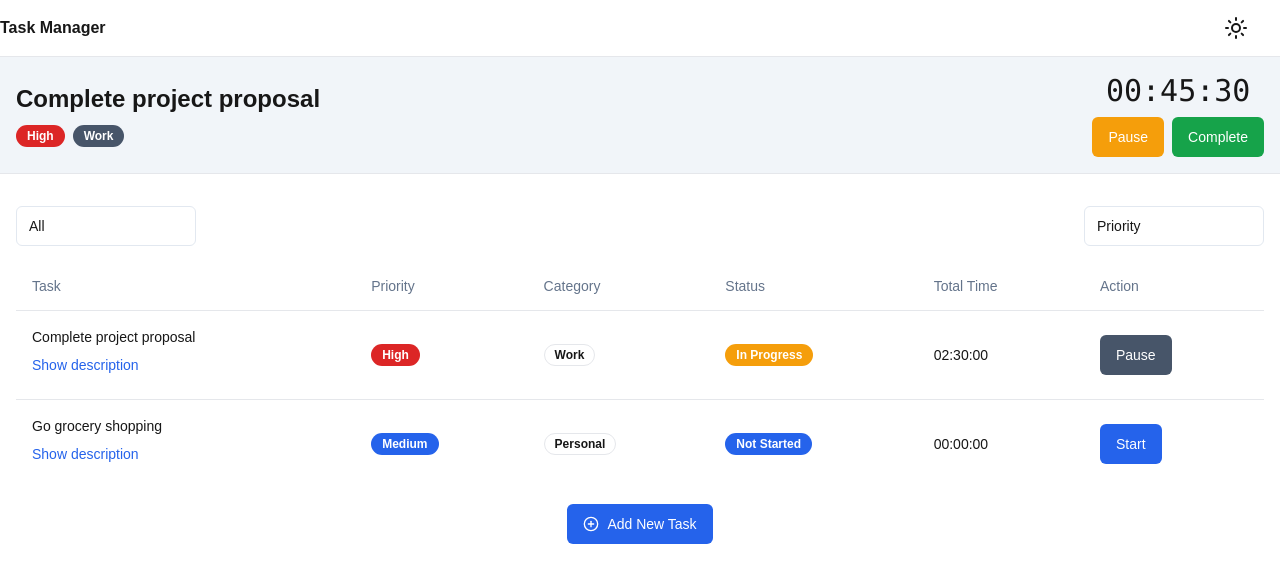
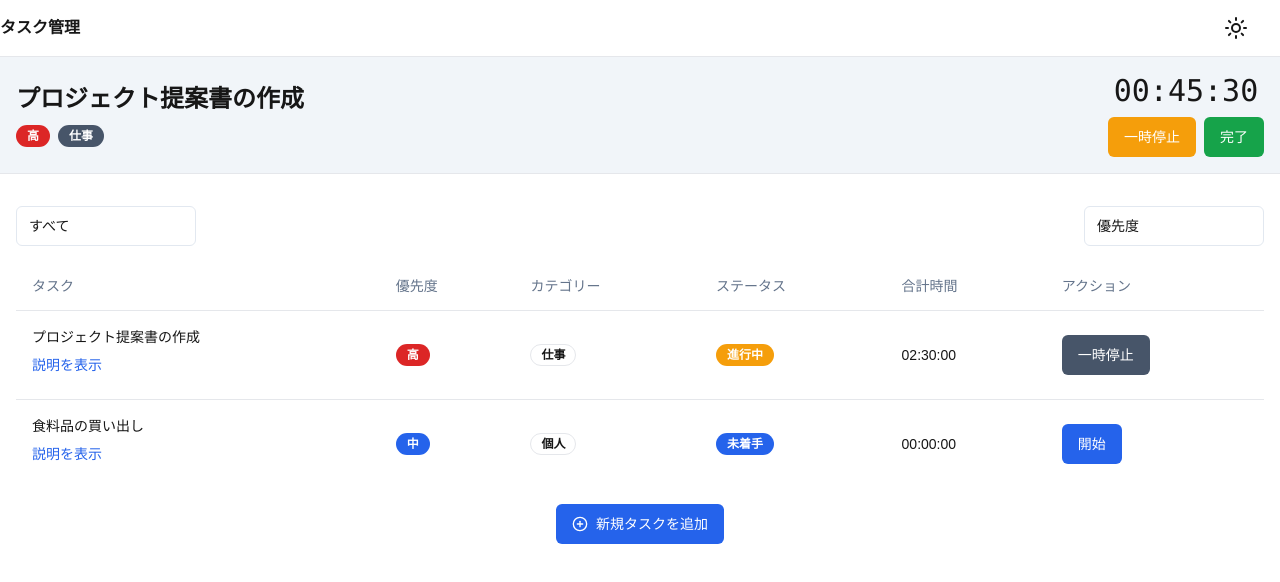
Before and after one commit to Saboten-Worker/task-management, a Next.js app: page / in a window 1280 px wide. Shown: the top 582 px of the page. Built offline with nearby package versions, Linux system fonts and the light colour scheme.

Commit message:
日本語に変更

```diff
--- a/src/app/layout.tsx
+++ b/src/app/layout.tsx
@@ -14,8 +14,8 @@ const geistMono = Geist_Mono({
 });
 
 export const metadata: Metadata = {
-  title: "Create Next App",
-  description: "Generated by create next app",
+  title: "タスク管理アプリ",
+  description: "効率的なタスク管理を実現するアプリケーション",
 };
 
 export default function RootLayout({
@@ -24,7 +24,7 @@ export default function RootLayout({
   children: React.ReactNode;
 }>) {
   return (
-    <html lang="en">
+    <html lang="ja" suppressHydrationWarning>
       <body
         className={`${geistSans.variable} ${geistMono.variable} antialiased`}
       >
--- a/src/components/active-task.tsx
+++ b/src/components/active-task.tsx
@@ -4,9 +4,9 @@ import { Button } from "@/components/ui/button"
 export function ActiveTask() {
   // This is a placeholder for the active task. In a real application, this would be dynamically rendered based on the current active task.
   const activeTask = {
-    name: "Complete project proposal",
-    priority: "High",
-    category: "Work",
+    name: "プロジェクト提案書の作成",
+    priority: "高",
+    category: "仕事",
     elapsedTime: "00:45:30",
   }
 
@@ -26,8 +26,8 @@ export function ActiveTask() {
           <div className="text-center">
             <div className="text-3xl font-mono mb-2">{activeTask.elapsedTime}</div>
             <div className="space-x-2">
-              <Button variant="warning">Pause</Button>
-              <Button variant="success">Complete</Button>
+              <Button variant="warning">一時停止</Button>
+              <Button variant="success">完了</Button>
             </div>
           </div>
         </div>
--- a/src/components/header.tsx
+++ b/src/components/header.tsx
@@ -12,7 +12,7 @@ export function Header() {
       <div className="container flex h-14 items-center">
         <div className="mr-4 hidden md:flex">
           <a className="mr-6 flex items-center space-x-2" href="/">
-            <span className="hidden font-bold sm:inline-block">Task Manager</span>
+            <span className="hidden font-bold sm:inline-block">タスク管理</span>
           </a>
         </div>
         <div className="flex flex-1 items-center justify-between space-x-2 md:justify-end">
@@ -20,13 +20,13 @@ export function Header() {
             <Button
               variant="ghost"
               size="icon"
-              aria-label="Toggle theme"
+              aria-label="テーマの切り替え"
               className="mr-6"
               onClick={() => setTheme(theme === "dark" ? "light" : "dark")}
             >
               <SunIcon className="h-6 w-6 rotate-0 scale-100 transition-all dark:-rotate-90 dark:scale-0" />
               <MoonIcon className="absolute h-6 w-6 rotate-90 scale-0 transition-all dark:rotate-0 dark:scale-100" />
-              <span className="sr-only">Toggle theme</span>
+              <span className="sr-only">テーマの切り替え</span>
             </Button>
           </nav>
         </div>
--- a/src/components/task-list.tsx
+++ b/src/components/task-list.tsx
@@ -12,20 +12,20 @@ import { PlusCircle } from "lucide-react"
 const tasks = [
   {
     id: 1,
-    name: "Complete project proposal",
-    description: "Write and review the project proposal for the new client.",
-    priority: "High",
-    category: "Work",
-    status: "In Progress",
+    name: "プロジェクト提案書の作成",
+    description: "新規クライアント向けのプロジェクト提案書を作成し、レビューする。",
+    priority: "高",
+    category: "仕事",
+    status: "進行中",
     totalTime: "02:30:00",
   },
   {
     id: 2,
-    name: "Go grocery shopping",
-    description: "Buy groceries for the week, including fruits, vegetables, and milk.",
-    priority: "Medium",
-    category: "Personal",
-    status: "Not Started",
+    name: "食料品の買い出し",
+    description: "今週の食料品（果物、野菜、牛乳など）を購入する。",
+    priority: "中",
+    category: "個人",
+    status: "未着手",
     totalTime: "00:00:00",
   },
   // Add more tasks as needed
@@ -45,35 +45,35 @@ export function TaskList() {
       <div className="mb-4 flex justify-between items-center">
         <Select value={filter} onValueChange={setFilter}>
           <SelectTrigger className="w-[180px]">
-            <SelectValue placeholder="Filter by status" />
+            <SelectValue placeholder="ステータスで絞り込む" />
           </SelectTrigger>
           <SelectContent>
-            <SelectItem value="all">All</SelectItem>
-            <SelectItem value="not-started">Not Started</SelectItem>
-            <SelectItem value="in-progress">In Progress</SelectItem>
-            <SelectItem value="completed">Completed</SelectItem>
+            <SelectItem value="all">すべて</SelectItem>
+            <SelectItem value="not-started">未着手</SelectItem>
+            <SelectItem value="in-progress">進行中</SelectItem>
+            <SelectItem value="completed">完了</SelectItem>
           </SelectContent>
         </Select>
         <Select value={sort} onValueChange={setSort}>
           <SelectTrigger className="w-[180px]">
-            <SelectValue placeholder="Sort by" />
+            <SelectValue placeholder="並び替え" />
           </SelectTrigger>
           <SelectContent>
-            <SelectItem value="priority">Priority</SelectItem>
-            <SelectItem value="name">Name</SelectItem>
-            <SelectItem value="category">Category</SelectItem>
+            <SelectItem value="priority">優先度</SelectItem>
+            <SelectItem value="name">タスク名</SelectItem>
+            <SelectItem value="category">カテゴリー</SelectItem>
           </SelectContent>
         </Select>
       </div>
       <Table>
         <TableHeader>
           <TableRow>
-            <TableHead>Task</TableHead>
-            <TableHead>Priority</TableHead>
-            <TableHead>Category</TableHead>
-            <TableHead>Status</TableHead>
-            <TableHead>Total Time</TableHead>
-            <TableHead>Action</TableHead>
+            <TableHead>タスク</TableHead>
+            <TableHead>優先度</TableHead>
+            <TableHead>カテゴリー</TableHead>
+            <TableHead>ステータス</TableHead>
+            <TableHead>合計時間</TableHead>
+            <TableHead>アクション</TableHead>
           </TableRow>
         </TableHeader>
         <TableBody>
@@ -85,7 +85,7 @@ export function TaskList() {
                   <Collapsible>
                     <CollapsibleTrigger asChild>
                       <Button variant="link" size="sm" className="p-0">
-                        Show description
+                        説明を表示
                       </Button>
                     </CollapsibleTrigger>
                     <CollapsibleContent className="mt-2">
@@ -97,7 +97,7 @@ export function TaskList() {
               <TableCell>
                 <Badge
                   variant={
-                    task.priority === "High" ? "destructive" : task.priority === "Medium" ? "default" : "secondary"
+                    task.priority === "高" ? "destructive" : task.priority === "中" ? "default" : "secondary"
                   }
                 >
                   {task.priority}
@@ -109,7 +109,7 @@ export function TaskList() {
               <TableCell>
                 <Badge
                   variant={
-                    task.status === "Completed" ? "success" : task.status === "In Progress" ? "warning" : "default"
+                    task.status === "完了" ? "success" : task.status === "進行中" ? "warning" : "default"
                   }
                 >
                   {task.status}
@@ -117,8 +117,8 @@ export function TaskList() {
               </TableCell>
               <TableCell>{task.totalTime}</TableCell>
               <TableCell>
-                <Button variant={task.status === "Not Started" ? "default" : "secondary"}>
-                  {task.status === "Not Started" ? "Start" : task.status === "In Progress" ? "Pause" : "Restart"}
+                <Button variant={task.status === "未着手" ? "default" : "secondary"}>
+                  {task.status === "未着手" ? "開始" : task.status === "進行中" ? "一時停止" : "再開"}
                 </Button>
               </TableCell>
             </TableRow>
@@ -127,7 +127,7 @@ export function TaskList() {
       </Table>
       <div className="mt-4 flex justify-center">
         <Button onClick={handleAddTask} className="w-full sm:w-auto">
-          <PlusCircle className="mr-2 h-4 w-4" /> Add New Task
+          <PlusCircle className="mr-2 h-4 w-4" /> 新規タスクを追加
         </Button>
       </div>
     </div>
```
